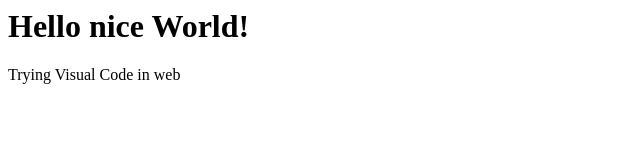
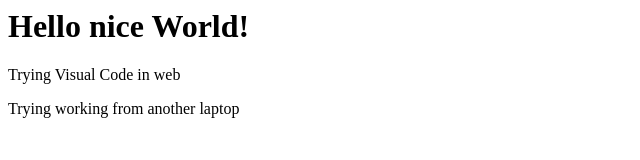
Before and after one commit to lwr13/lwr13.github.io, a plain HTML site: page index.html in a window 1280 px wide. Shown: the whole page, without its empty margins (0-640 px from the left). Drawn offline with Linux system fonts and the light colour scheme.

Commit message:
one more commmit

```diff
--- a/index.html
+++ b/index.html
@@ -1,2 +1,3 @@
 <h1>Hello nice World!</h1>
 <p>Trying Visual Code in web</p>
+<p>Trying working from another laptop</p>
```
